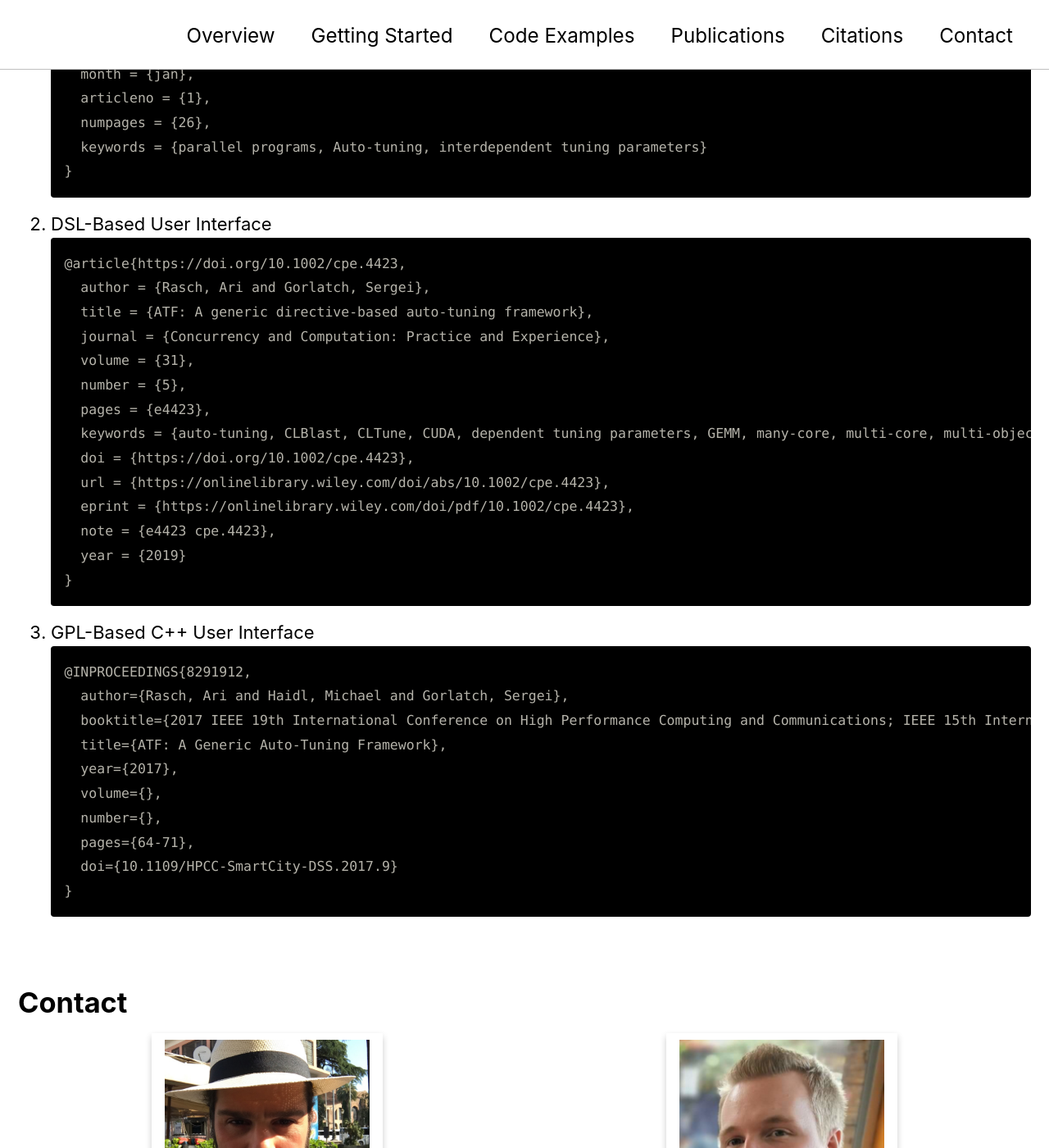
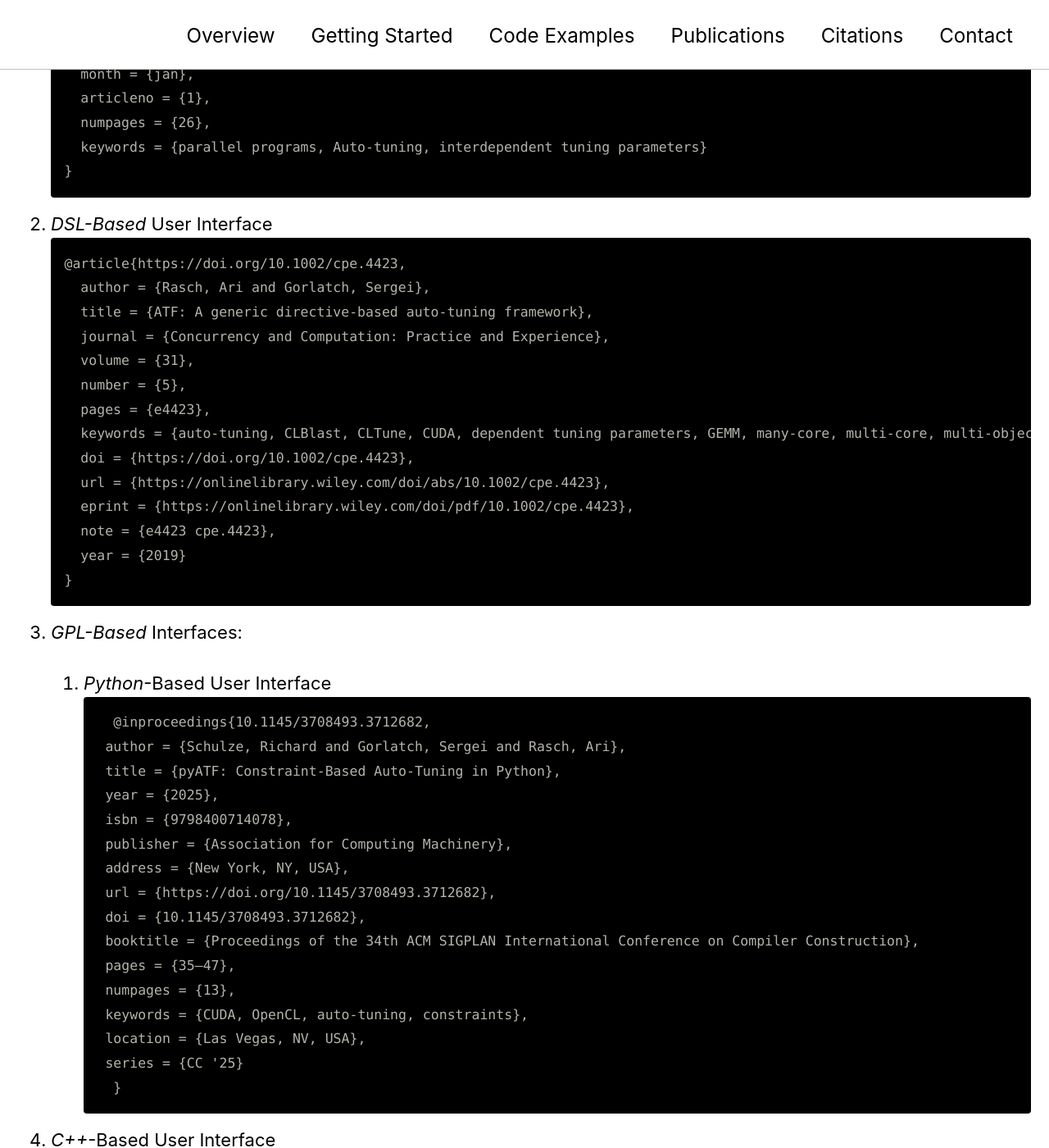
Before and after one commit to atf-tuner/atf-tuner.github.io, a Jekyll site: the page built from index.md, in a window 1280 px wide and 1400 px high, scrolled down 5573 px. Shown: the whole window at 82% size. Built offline with Jekyll 4.4.1, drawn with Linux system fonts in a browser that asks for light colours; cached includes are drawn as plain includes.

Commit message:
added CC25-link to pyATF paper

```diff
--- a/index.md
+++ b/index.md
@@ -261,7 +261,7 @@ int main()
 # Publications
 
 1.  R.Schulze, S. Gorlatch, A. Rasch \\
-    [pyATF: Constraint-Based Auto-Tuning in Python](https://conf.researchr.org/home/CC-2025) \\
+    [pyATF: Constraint-Based Auto-Tuning in Python](https://dl.acm.org/doi/10.1145/3708493.3712682) \\
     *ACM SIGPLAN International Conference on Compiler Construction (CC 2025)*\\
     <a href="assets/files/paper/cc25/paper.pdf"><i class="fas fa-file-pdf" style="color: red; font-size: 2em; padding-top: .4em"></i></a> [Paper](assets/files/paper/cc25/paper.pdf)
 
@@ -318,7 +318,7 @@ Please use the following citation, when referring to ATF's:
 }
 ~~~
 
-2. DSL-Based User Interface
+2. *DSL-Based* User Interface
 ~~~
 @article{https://doi.org/10.1002/cpe.4423,
   author = {Rasch, Ari and Gorlatch, Sergei},
@@ -336,19 +336,41 @@ Please use the following citation, when referring to ATF's:
 }
 ~~~
 
-3. GPL-Based C++ User Interface
-~~~
-@INPROCEEDINGS{8291912,
-  author={Rasch, Ari and Haidl, Michael and Gorlatch, Sergei},
-  booktitle={2017 IEEE 19th International Conference on High Performance Computing and Communications; IEEE 15th International Conference on Smart City; IEEE 3rd International Conference on Data Science and Systems (HPCC/SmartCity/DSS)},
-  title={ATF: A Generic Auto-Tuning Framework},
-  year={2017},
-  volume={},
-  number={},
-  pages={64-71},
-  doi={10.1109/HPCC-SmartCity-DSS.2017.9}
-}
-~~~
+3. *GPL-Based* Interfaces:
+
+   1. *Python*-Based User Interface
+  ~~~
+  @inproceedings{10.1145/3708493.3712682,
+    author = {Schulze, Richard and Gorlatch, Sergei and Rasch, Ari},
+    title = {pyATF: Constraint-Based Auto-Tuning in Python},
+    year = {2025},
+    isbn = {9798400714078},
+    publisher = {Association for Computing Machinery},
+    address = {New York, NY, USA},
+    url = {https://doi.org/10.1145/3708493.3712682},
+    doi = {10.1145/3708493.3712682},
+    booktitle = {Proceedings of the 34th ACM SIGPLAN International Conference on Compiler Construction},
+    pages = {35–47},
+    numpages = {13},
+    keywords = {CUDA, OpenCL, auto-tuning, constraints},
+    location = {Las Vegas, NV, USA},
+    series = {CC '25}
+  }
+  ~~~
+
+  2. *C++*-Based User Interface
+  ~~~
+  @INPROCEEDINGS{8291912,
+    author={Rasch, Ari and Haidl, Michael and Gorlatch, Sergei},
+    booktitle={2017 IEEE 19th International Conference on High Performance Computing and Communications; IEEE 15th International Conference on Smart City; IEEE 3rd International Conference on Data Science and Systems (HPCC/SmartCity/DSS)},
+    title={ATF: A Generic Auto-Tuning Framework},
+    year={2017},
+    volume={},
+    number={},
+    pages={64-71},
+    doi={10.1109/HPCC-SmartCity-DSS.2017.9}
+  }
+  ~~~
 
 <br>
 # Contact
```
